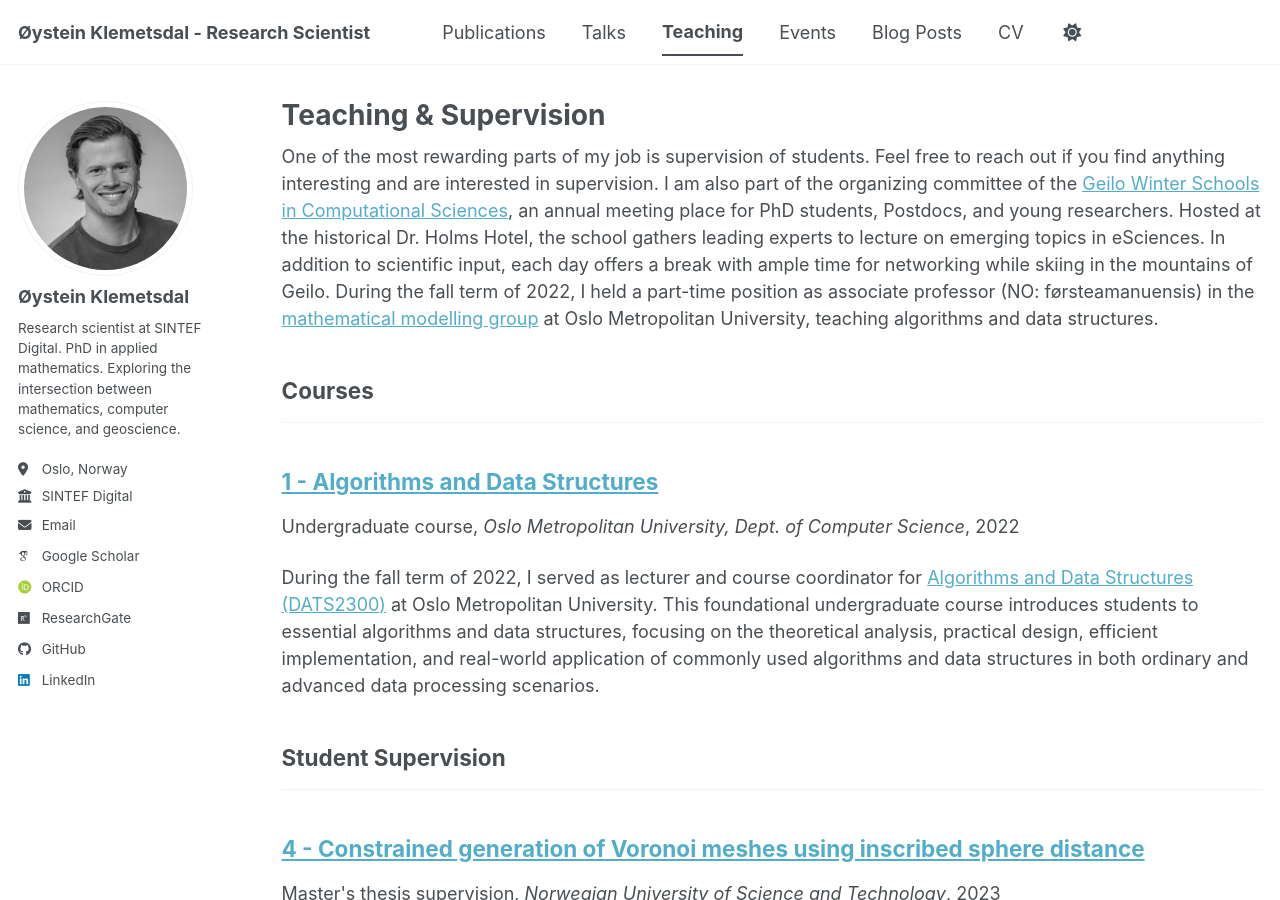
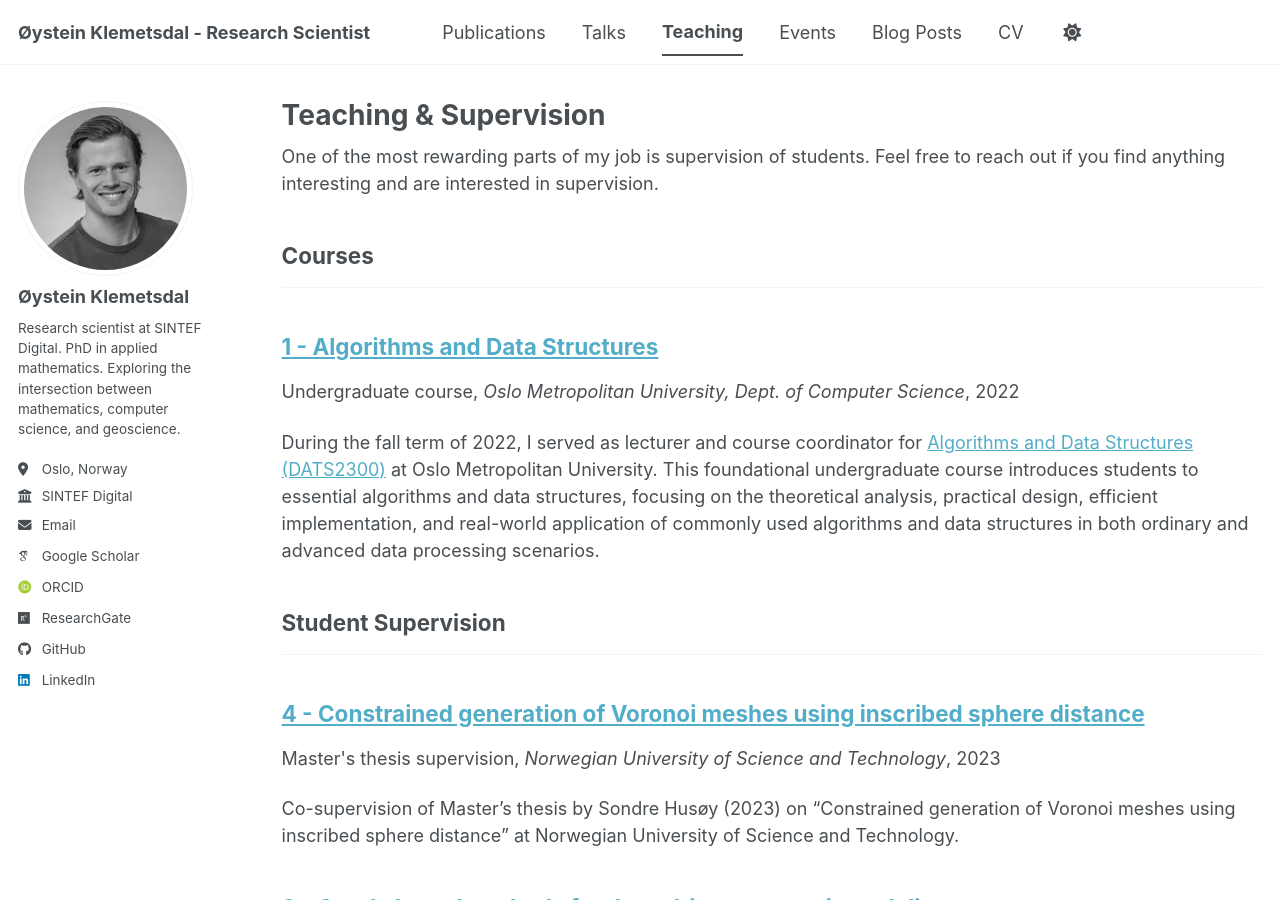
Before and after one commit to strene/strene.github.io, a Jekyll site: the page built from _pages/teaching.html, in a window 1280 px wide and 900 px high. Built offline with Jekyll 4.4.1, drawn with Linux system fonts in a browser that asks for light colours; some web fonts are replaced; a script bundle is joined from its source files by our own code; library files that are not in the unit come from our copies.

Commit message:
Update teaching section

```diff
--- a/_config.yml
+++ b/_config.yml
@@ -102,7 +102,7 @@
 # Teaching Category - The following the list of teaching categories and their headings
 teaching_category:
   courses:
-    title: 'Courses'
+    title: 'Teaching'
   supervision:
     title: 'Student Supervision'
 
--- a/_pages/teaching.html
+++ b/_pages/teaching.html
@@ -8,59 +8,64 @@
 One of the most rewarding parts of my job is supervision of students. Feel free
 to reach out if you find anything interesting and are interested in supervision.
 
-I am also part of the organizing committee of the <a
-href="https://sintefmath.github.io/geilo-winter-school/">Geilo Winter Schools in
-Computational Sciences</a>, an annual meeting place for PhD students, Postdocs,
-and young researchers. Hosted at the historical Dr. Holms Hotel, the school
-gathers leading experts to lecture on emerging topics in eSciences. In addition
-to scientific input, each day offers a break with ample time for networking
-while skiing in the mountains of Geilo.
-
-During the fall term of 2022, I held a part-time position as associate professor
-(NO: førsteamanuensis) in the <a
-href="https://www.oslomet.no/en/research/research-groups/mathematical-modelling">mathematical
-modelling group</a> at Oslo Metropolitan University, teaching algorithms and
-data structures.
-
 {% include base_path %}
 
-<!-- New style rendering if teaching categories are defined -->
-{% if site.teaching_category %}
-  {% for category in site.teaching_category  %}
-    {% assign title_shown = false %}
+<!-- Courses Section -->
+{% assign courses_total = 0 %}
+{% for post in site.teaching %}
+  {% if post.category == 'courses' %}
+    {% assign courses_total = courses_total | plus: 1 %}
+  {% endif %}
+{% endfor %}
 
-    <!-- First pass: count teaching entries in this category -->
-    {% assign category_total = 0 %}
-    {% for post in site.teaching %}
-      {% if post.category == category[0] %}
-        {% assign category_total = category_total | plus: 1 %}
-      {% endif %}
-    {% endfor %}
-
-    <!-- Second pass: display teaching with reverse numbering -->
-    {% assign teaching_counter = 0 %}
-    {% for post in site.teaching reversed %}
-      {% if post.category != category[0] %}
-        {% continue %}
-      {% endif %}
-      {% unless title_shown %}
-        <h2>{{ category[1].title }}</h2><hr />
-        {% assign title_shown = true %}
-      {% endunless %}
-      {% assign teaching_counter = teaching_counter | plus: 1 %}
-      {% assign teaching_number = category_total | minus: teaching_counter | plus: 1 %}
-      {% include archive-single.html teaching_number=teaching_number %}
-    {% endfor %}
-  {% endfor %}
-{% else %}
-  <!-- First pass: count total teaching entries -->
-  {% assign total_teaching = site.teaching | size %}
-
-  <!-- Second pass: display with reverse numbering -->
-  {% assign teaching_counter = 0 %}
+{% if courses_total > 0 %}
+  <h2>Courses</h2><hr />
+  {% assign course_counter = 0 %}
   {% for post in site.teaching reversed %}
-    {% assign teaching_counter = teaching_counter | plus: 1 %}
-    {% assign teaching_number = total_teaching | minus: teaching_counter | plus: 1 %}
-    {% include archive-single.html teaching_number=teaching_number %}
+    {% if post.category == 'courses' %}
+      {% assign course_counter = course_counter | plus: 1 %}
+      {% assign course_number = courses_total | minus: course_counter | plus: 1 %}
+      {% include archive-single.html teaching_number=course_number %}
+    {% endif %}
   {% endfor %}
 {% endif %}
+
+<!-- Student Supervision Section -->
+{% assign supervision_total = 0 %}
+{% for post in site.teaching %}
+  {% if post.category == 'supervision' %}
+    {% assign supervision_total = supervision_total | plus: 1 %}
+  {% endif %}
+{% endfor %}
+
+{% if supervision_total > 0 %}
+  <h2>Student Supervision</h2><hr />
+  {% assign supervision_counter = 0 %}
+  {% for post in site.teaching reversed %}
+    {% if post.category == 'supervision' %}
+      {% assign supervision_counter = supervision_counter | plus: 1 %}
+      {% assign supervision_number = supervision_total | minus: supervision_counter | plus: 1 %}
+      {% include archive-single.html teaching_number=supervision_number %}
+    {% endif %}
+  {% endfor %}
+{% endif %}
+
+<!-- Fallback for uncategorized items -->
+{% assign uncategorized_total = 0 %}
+{% for post in site.teaching %}
+  {% unless post.category %}
+    {% assign uncategorized_total = uncategorized_total | plus: 1 %}
+  {% endunless %}
+{% endfor %}
+
+{% if uncategorized_total > 0 %}
+  <h2>Other Teaching Activities</h2><hr />
+  {% assign uncategorized_counter = 0 %}
+  {% for post in site.teaching reversed %}
+    {% unless post.category %}
+      {% assign uncategorized_counter = uncategorized_counter | plus: 1 %}
+      {% assign uncategorized_number = uncategorized_total | minus: uncategorized_counter | plus: 1 %}
+      {% include archive-single.html teaching_number=uncategorized_number %}
+    {% endunless %}
+  {% endfor %}
+{% endif %}
```
